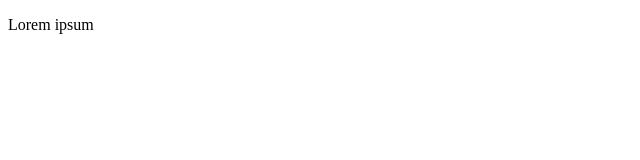
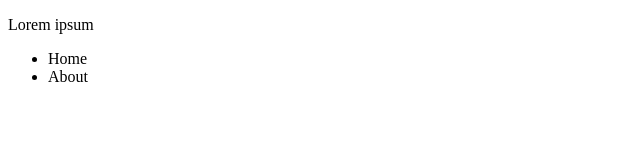
Before and after one commit to devmuhammadmustafa/test, a plain HTML site: page index.html in a window 1280 px wide. Shown: the full height of the page, 0-640 px from the left. Drawn offline with Linux system fonts and the light colour scheme.

Commit message:
menu added

```diff
--- a/index.html
+++ b/index.html
@@ -8,5 +8,9 @@
   </head>
   <body>
     <p>Lorem ipsum</p>
+    <ul>
+      <li><a>Home</a></li>
+      <li><a>About</a></li>
+    </ul>
   </body>
 </html>
```
